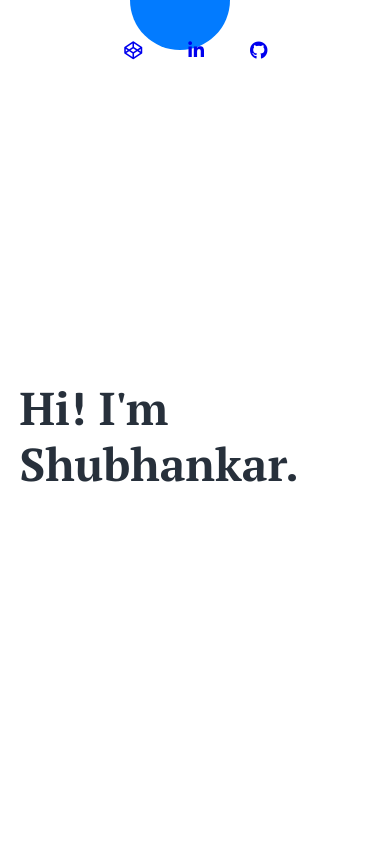
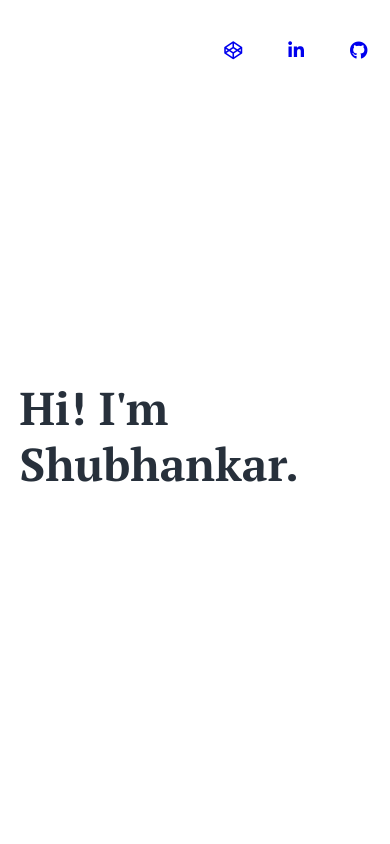
Before and after one commit to ShubhankarDas/profile, an Angular app: page / in a window 390 px wide. Shown: the top 844 px of the page. Built offline with nearby package versions, Linux system fonts and the light colour scheme.

Commit message:
updated mobile UI

```diff
--- a/src/app/header/header.component.scss
+++ b/src/app/header/header.component.scss
@@ -6,38 +6,22 @@
   height: 100px;
   font-size: 1.2em;
 }
-.contactMe,
-.navIcons {
-  flex: 1;
-}
 
 .navIcons {
   text-align: right;
-      margin-right: 100px;
+  flex: 1;
+  margin-right: 100px;
 
 }
 
-.navIcons a,
-.contactMe a{
+.navIcons a{
   display: inline-block;
   vertical-align: middle;
   transition: all 0.3s;
-}
+  margin-left: 40px;
 
-.navIcons a {
-  margin-left: 40px;
-}
-
-.navIcons a i{
-  padding: 3px;
-}
-
-.contactMe a {
-  color: $light-grey;
-  text-decoration: none;
-
-  &:hover{
-    color:$accent-blue;
+  i {
+    padding: 3px;
   }
 }
 
@@ -45,3 +29,13 @@
   cursor: pointer;
   color:$accent-blue;
 }
+
+@media(max-width:840px){
+  .navIcons{
+    margin: 0;
+
+    a:hover {
+      color: inherit;
+    }
+  }
+}
--- a/src/app/home/home.component.scss
+++ b/src/app/home/home.component.scss
@@ -25,6 +25,10 @@
 {
   .main-wrapper{
     width: 90%;
+
+    &:before{
+      display: none;
+    }
   }
 }
 
--- a/src/scss/styles.scss
+++ b/src/scss/styles.scss
@@ -15,6 +15,7 @@ html {
 }
 
 body {
+  scroll-behavior: smooth;
   font-family: $title;
   margin: auto;
   background-color: white;
```
